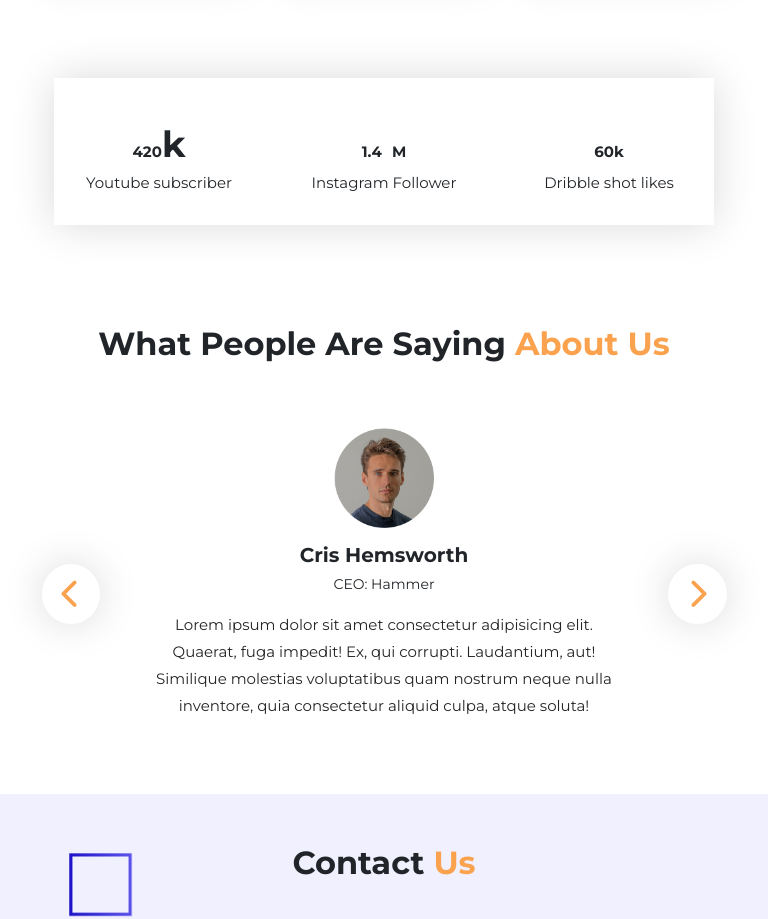
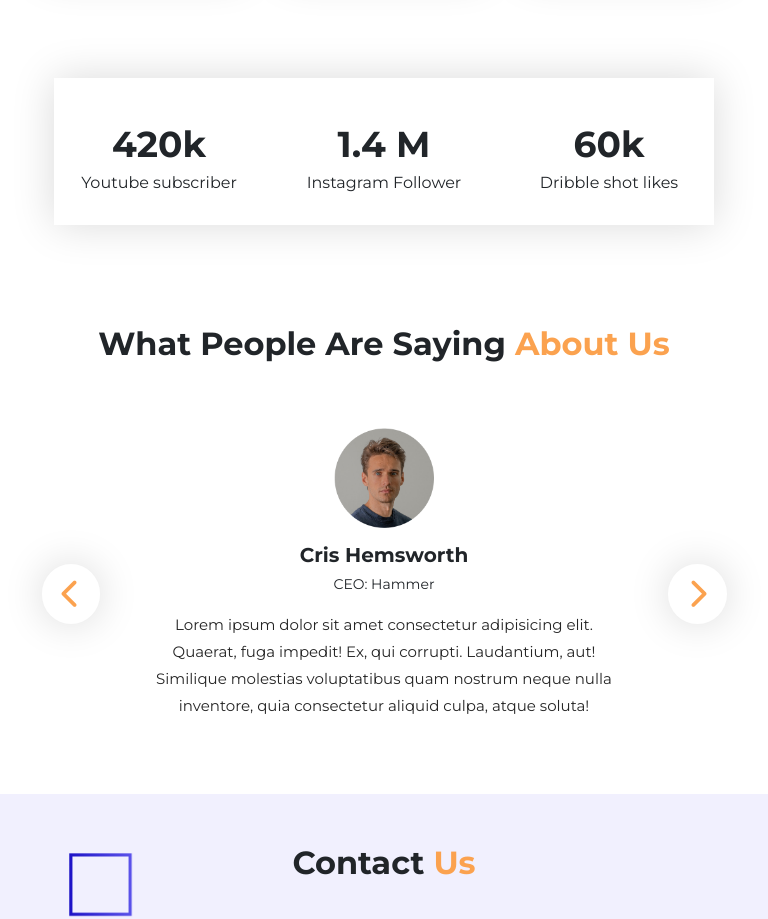
Before and after one commit to tanvirwebtech/food-island-responsive, a plain HTML site: page index.html in a window 768 px wide. Shown: the part 1820-2739 px from the top of the page. Drawn offline with nearby package versions, Linux system fonts and the light colour scheme; a script that the page names is missing.

Commit message:
counter bug fixed

```diff
--- a/css/responsive.scss
+++ b/css/responsive.scss
@@ -305,9 +305,6 @@
         h3 {
             font-size: 3.6rem;
         }
-        span {
-            font-size: 1.5rem;
-        }
     }
     .review-text {
         p {
```
Also changed, not shown: css/responsive.css, 1 other file.
